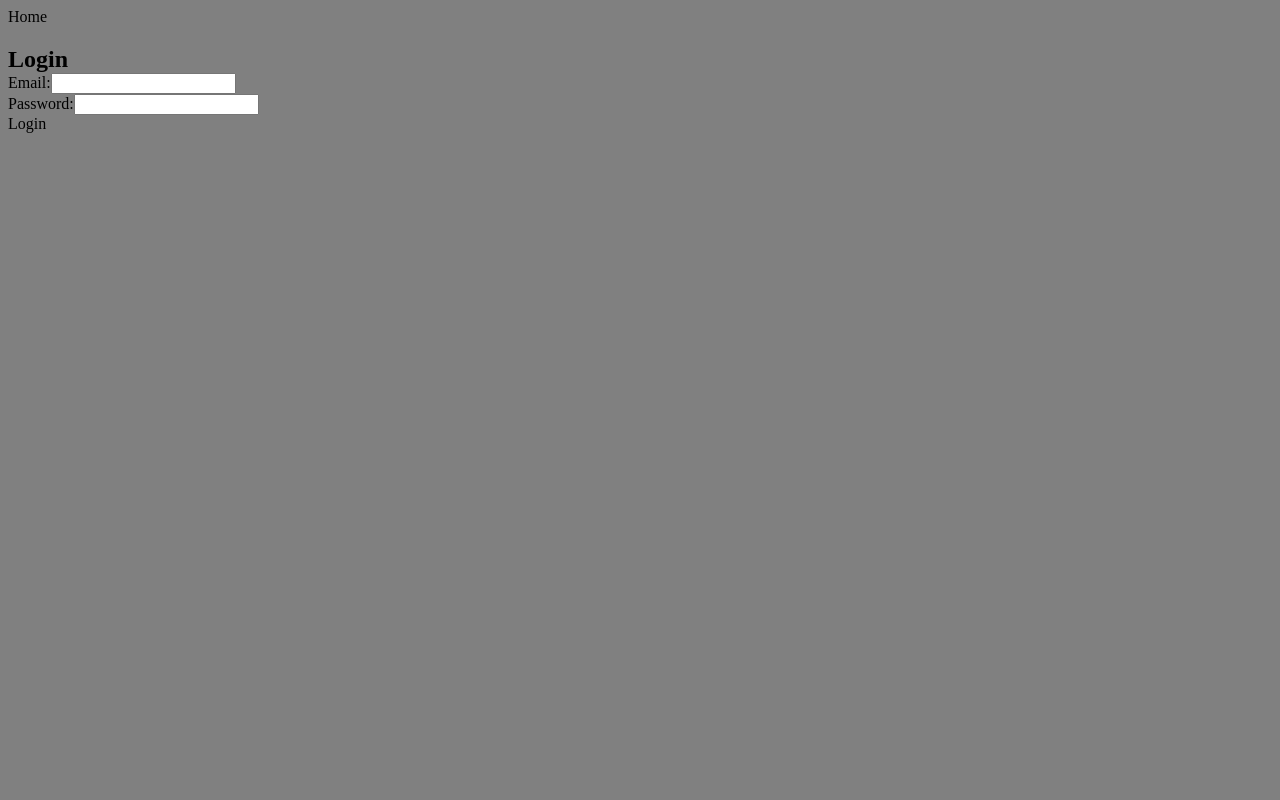
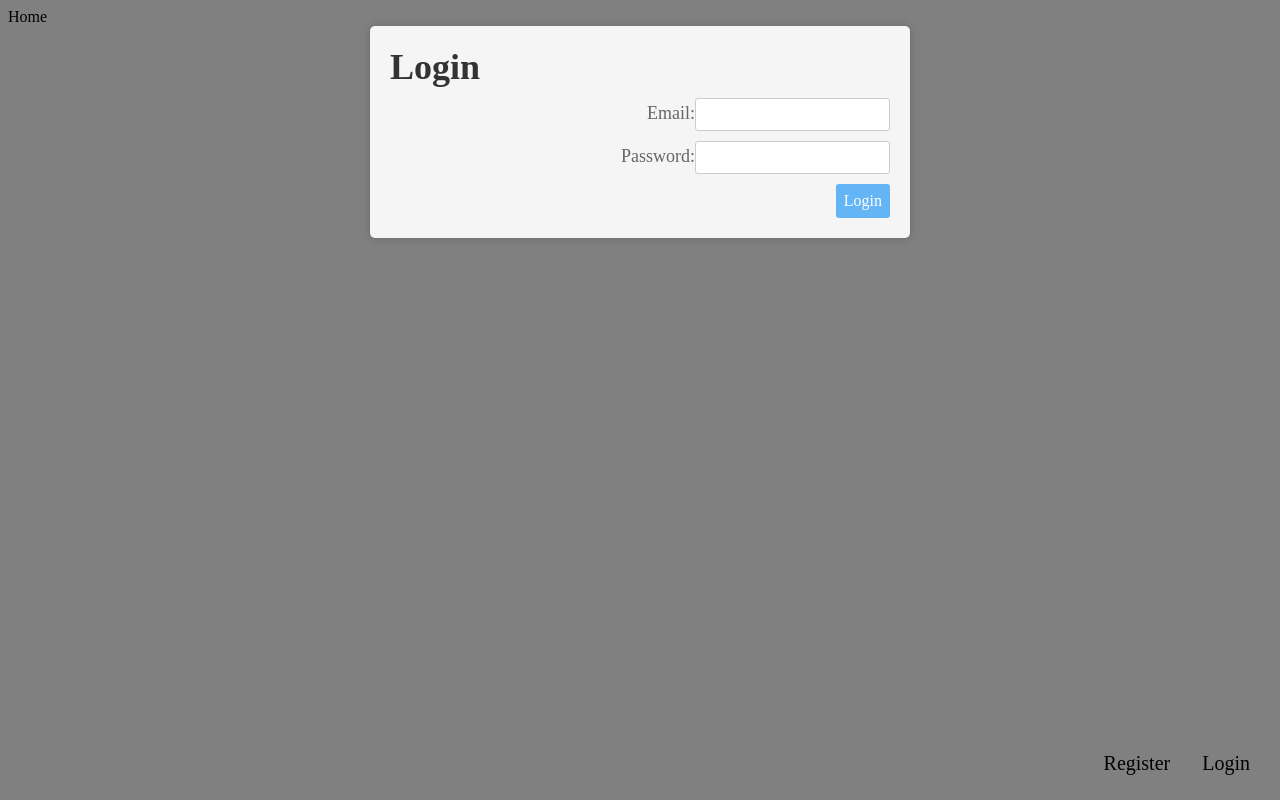
Before and after one commit to DenShtephen/goit-react-hw-08-phonebook, a React (Create React App) app: page /goit-react-hw-08-phonebook/login in a window 1280 px wide. Built offline with nearby package versions, Linux system fonts and the light colour scheme.

Commit message:
some css for all

```diff
--- a/src/components/UserMenu/UserMenu.jsx
+++ b/src/components/UserMenu/UserMenu.jsx
@@ -14,8 +14,20 @@ const Header = () => {
 
   return (
     <>
-      <header className="header">
-        {!profile && <NavLink to={'/'}>Home</NavLink>}
+      <header>
+        {!profile && (
+          <nav>
+            <NavLink to={'/'}>Home</NavLink>
+            <div className="navigation">
+              <NavLink to={'/register'} className="navigation-user">
+                Register
+              </NavLink>
+              <NavLink to={'/login'} className="navigation-user">
+                Login
+              </NavLink>
+            </div>
+          </nav>
+        )}
         {profile && (
           <div className="user-wrapper">
             <p className="user-info">{profile.email}</p>
--- a/src/index.css
+++ b/src/index.css
@@ -1,10 +1,20 @@
 @import-normalize; /* bring in normalize.css styles */
 
 .header {
-  padding-bottom: 20px;
+  background-color: #f5f5f5;
+  color: rgba(10, 34, 74, 1);
+  padding: 20px;
   box-shadow: rgba(0, 0, 0, 0.45) 0px 25px 20px -20px;
+  border-radius: 5px;
+  position: relative;
 
-  border-radius: 5px;
+  font-size: 30px;
+  margin-bottom: 50px;
+  margin-left: 100px;
+  margin-right: 100px;
+
+  display: flex;
+  justify-content: space-around;
 }
 
 .list {
@@ -18,7 +28,7 @@
 }
 
 .app-container {
-  max-width: 600px;
+  max-width: 1000px;
   margin: 0 auto;
   padding: 20px;
   background-color: #f5f5f5;
@@ -104,16 +114,136 @@
 }
 
 .user-wrapper {
+  position: relative;
+  background-color: #f5f5f5;
+  color: #fff;
+  padding: 20px;
+  box-shadow: rgba(0, 0, 0, 0.45) 0px 25px 20px -20px;
+  border-radius: 5px;
   display: flex;
+  align-items: center;
   justify-content: space-around;
-  gap: 16px;
-  align-items: center;
-  margin-bottom: 40px;
+
+  max-width: 1200px;
+  margin: 0 auto;
 }
 
 .user-info {
   color: rgba(10, 34, 74, 1);
+
   font-weight: 400;
   font-size: 18px;
   line-height: 1.7;
 }
+
+.navigation {
+  position: absolute;
+  right: 0;
+  bottom: 0;
+  font-size: 20px;
+  gap: 32px;
+  display: flex;
+  padding-bottom: 25px;
+  padding-right: 30px;
+}
+
+.navigation-user:hover {
+  color: red;
+  border-radius: 5px;
+}
+
+.welcome-section {
+  text-align: center;
+  padding: 20px;
+  background-color: #f5f5f5;
+  border-radius: 5px;
+  box-shadow: rgba(50, 50, 93, 0.25) 0px 30px 60px -12px inset,
+    rgba(0, 0, 0, 0.3) 0px 18px 36px -18px inset;
+  max-width: 1000px;
+  max-height: 1000px;
+  margin: 0 auto;
+}
+
+.welcome-title {
+  font-size: 36px;
+  margin-bottom: 20px;
+  color: #333;
+}
+
+.welcome-list {
+  list-style-type: none;
+  padding: 0;
+}
+
+.welcome-item {
+  margin-bottom: 20px;
+}
+
+.welcome-text {
+  font-size: 18px;
+  line-height: 1.5;
+  color: #666;
+}
+
+.welcome-text::before {
+  content: '\2022';
+  margin-right: 10px;
+  color: #64b5f6;
+  font-weight: bold;
+  font-size: 20px;
+}
+
+.welcome-footer {
+  color: #888;
+}
+
+.registration-container {
+  background-color: #f5f5f5;
+  border-radius: 5px;
+  box-shadow: 0px 0px 10px rgba(0, 0, 0, 0.2);
+  max-width: 500px;
+  margin: 0 auto;
+  padding: 20px;
+}
+
+.registration-title {
+  font-size: 36px;
+  margin-bottom: 10px;
+  color: #333;
+}
+
+.registration-input {
+  margin-bottom: 10px;
+}
+
+.registration-input label {
+  font-size: 18px;
+  color: #666;
+}
+
+.registration-form {
+  display: flex;
+  flex-direction: column;
+  width: 100%;
+
+  align-items: flex-end;
+}
+
+.registration-input input {
+  padding: 8px;
+  border: 1px solid #ccc;
+  border-radius: 3px;
+}
+
+.registration-button button {
+  background-color: #64b5f6;
+  color: white;
+  border: none;
+  padding: 8px;
+  border-radius: 3px;
+  cursor: pointer;
+}
+
+.registration-button button:hover {
+  background-color: #42a5f5;
+}
--- a/src/pages/HomePage/HomePage.jsx
+++ b/src/pages/HomePage/HomePage.jsx
@@ -1,41 +1,35 @@
-import { NavLink } from 'react-router-dom';
-
 export const HomePage = () => {
   return (
-    <section>
-      <nav>
-        <NavLink to={'/register'}>Register</NavLink>
-        <NavLink to={'/login'}>Login</NavLink>
-      </nav>
-      <h1>
+    <section className="welcome-section">
+      <h1 className="welcome-title">
         Welcome to 'Phonebook' your own world of contacts and possibilities!
       </h1>
 
-      <div>
-        <ul>
-          <li>
-            <p>
+      <div className="welcome-content">
+        <ul className="welcome-list">
+          <li className="welcome-item">
+            <p className="welcome-text">
               Open your very own treasure chest of contacts. It all starts with
               opening the 'PhoneBook' app. This is your personal book with the
               most important people to you, ready to serve you.
             </p>
           </li>
-          <li>
-            <p>
+          <li className="welcome-item">
+            <p className="welcome-text">
               Add a new contact. Look for the 'Add Contact' button - this button
               opens the door to the magical world of storing information about
               important individuals.
             </p>
           </li>
-          <li>
-            <p>
+          <li className="welcome-item">
+            <p className="welcome-text">
               Fill in the fields as you wish. Imagine that you are filling a
               fairy tale book with your favorite story. Name, phone number,
               email address - these are all pieces of this story.
             </p>
           </li>
-          <li>
-            <p>
+          <li className="welcome-item">
+            <p className="welcome-text">
               Save your new magical page. Yes, your contact is created, and this
               information is now truly magical.
             </p>
@@ -43,7 +37,7 @@ export const HomePage = () => {
         </ul>
       </div>
 
-      <p>&copy; 2023 Phonebook by DenShtephen</p>
+      <p className="welcome-footer">&copy; 2023 Phonebook by DenShtephen</p>
     </section>
   );
 };
--- a/src/pages/LoginForm/LoginForm.jsx
+++ b/src/pages/LoginForm/LoginForm.jsx
@@ -30,10 +30,10 @@ const LoginForm = () => {
   };
 
   return (
-    <section>
-      <h1>Login</h1>
-      <form onSubmit={handleSubmit}>
-        <div>
+    <section className="registration-container">
+      <h1 className="registration-title">Login</h1>
+      <form className="registration-form" onSubmit={handleSubmit}>
+        <div className="registration-input">
           <label htmlFor="userEmail">Email:</label>
           <input
             type="text"
@@ -45,7 +45,7 @@ const LoginForm = () => {
           />
         </div>
 
-        <div>
+        <div className="registration-input">
           <label htmlFor="password">Password:</label>
           <input
             type="password"
@@ -57,7 +57,7 @@ const LoginForm = () => {
           />
         </div>
 
-        <div>
+        <div className="registration-button">
           <button type="submit">Login</button>
         </div>
       </form>
--- a/src/pages/RegistrationForm/RegistrationForm.jsx
+++ b/src/pages/RegistrationForm/RegistrationForm.jsx
@@ -31,10 +31,15 @@ const RegisterForm = () => {
   };
 
   return (
-    <section>
-      <h1>Register</h1>
-      <form onSubmit={handleSubmit} action="/register" method="POST">
-        <div>
+    <section className="registration-container">
+      <h1 className="registration-title">Register</h1>
+      <form
+        className="registration-form"
+        onSubmit={handleSubmit}
+        action="/register"
+        method="POST"
+      >
+        <div className="registration-input">
           <label htmlFor="username">User Name:</label>
           <input
             type="text"
@@ -46,7 +51,7 @@ const RegisterForm = () => {
           />
         </div>
 
-        <div>
+        <div className="registration-input">
           <label htmlFor="email">Email:</label>
           <input
             type="email"
@@ -58,7 +63,7 @@ const RegisterForm = () => {
           />
         </div>
 
-        <div>
+        <div className="registration-input">
           <label htmlFor="password">Password:</label>
           <input
             type="password"
@@ -70,7 +75,7 @@ const RegisterForm = () => {
           />
         </div>
 
-        <div>
+        <div className="registration-button">
           <button type="submit">Register</button>
         </div>
       </form>
```
